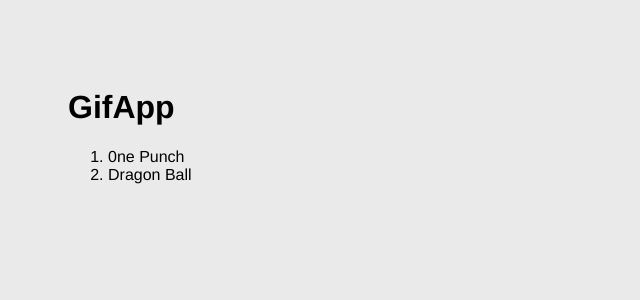
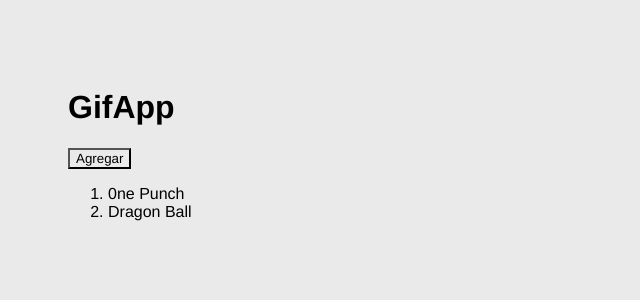
Before and after one commit to ssalgadoi/react-Gif, a React (Vite) app: page / in a window 1280 px wide. Shown: the top 300 px of the page, without its empty margins (0-640 px from the left). Built offline with nearby package versions, Linux system fonts and the light colour scheme.

Commit message:
Tarea agregar una nueva categoria

```diff
--- a/src/GifExpertApp.jsx
+++ b/src/GifExpertApp.jsx
@@ -8,7 +8,9 @@ export const GifApp = () => {
   // Trabajamos con los Hooks para mantener los estado
 const [ categories, setCategories ] = useState( [ "0ne Punch", "Dragon Ball"] );
 
-console.log(categories);
+const onAddCategory = () => {
+  setCategories([ ...categories, "Valorant"])
+}
 
   return (
       <>
@@ -17,6 +19,7 @@ console.log(categories);
       {/* Input */}
 
       {/* Listado Gif */}
+      <button onClick={ onAddCategory }>Agregar</button>
       <ol>
         { categories.map( category => {
           return <li hey={ category }>{ category }</li>
```
